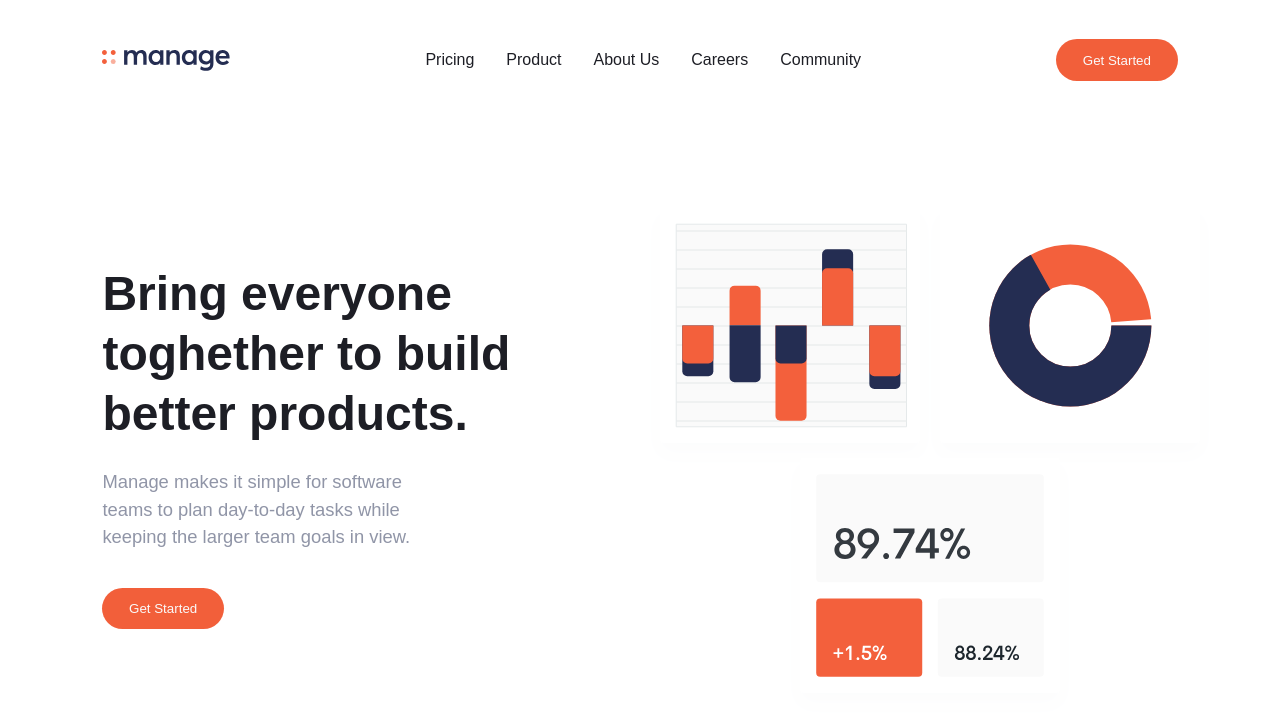
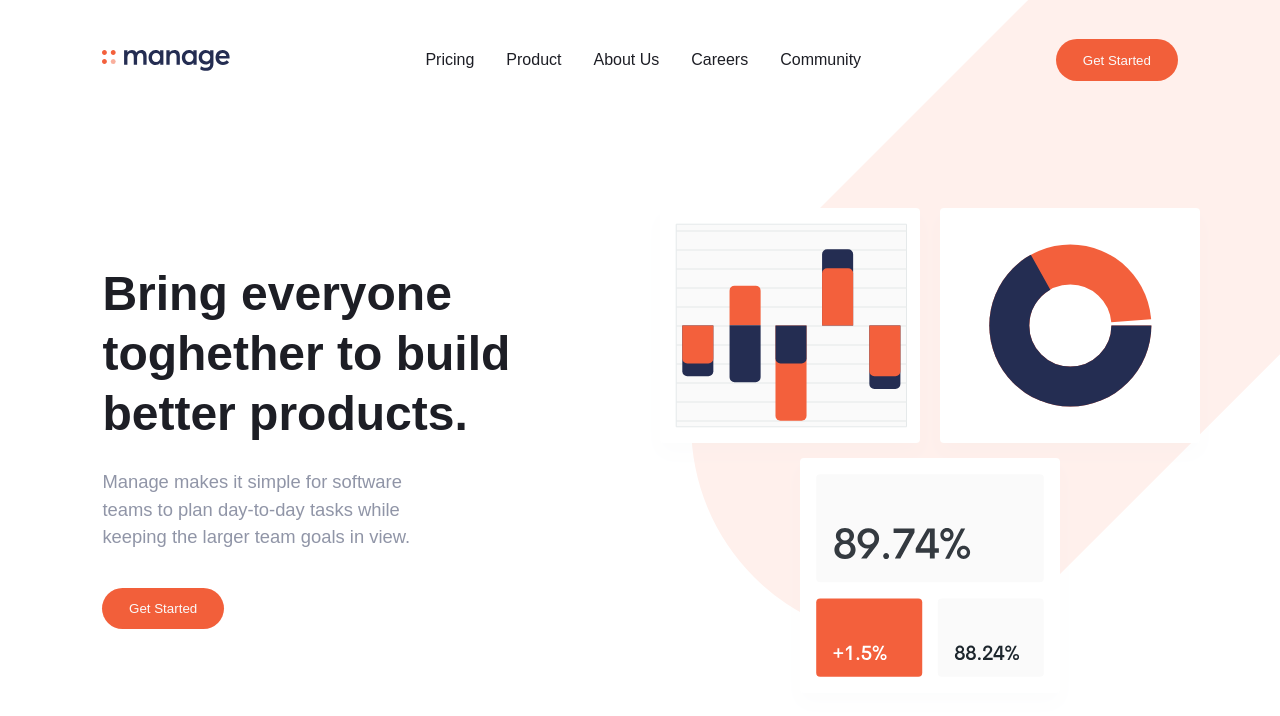
Before and after one commit to mritunjaysaha/manage-landing-page, a Next.js app: page / in a window 1280 px wide. Shown: the top 716 px of the page. Built offline with nearby package versions, Linux system fonts and the light colour scheme; a web font is replaced by a local one.

Commit message:
completed landing page

```diff
--- a/styles/main.scss
+++ b/styles/main.scss
@@ -7,3 +7,4 @@
 @import "./components/cards";
 
 @import "./sections/landingPage";
+@import "./sections/index";
--- /dev/null
+++ b/styles/sections/_index.scss
@@ -0,0 +1,7 @@
+.section-1 {
+    background-image: url(../assets/bg-tablet-pattern.svg);
+    background-size: contain;
+    background-repeat: no-repeat;
+    background-position-y: -20vh;
+    background-position-x: 54vw;
+}
```
